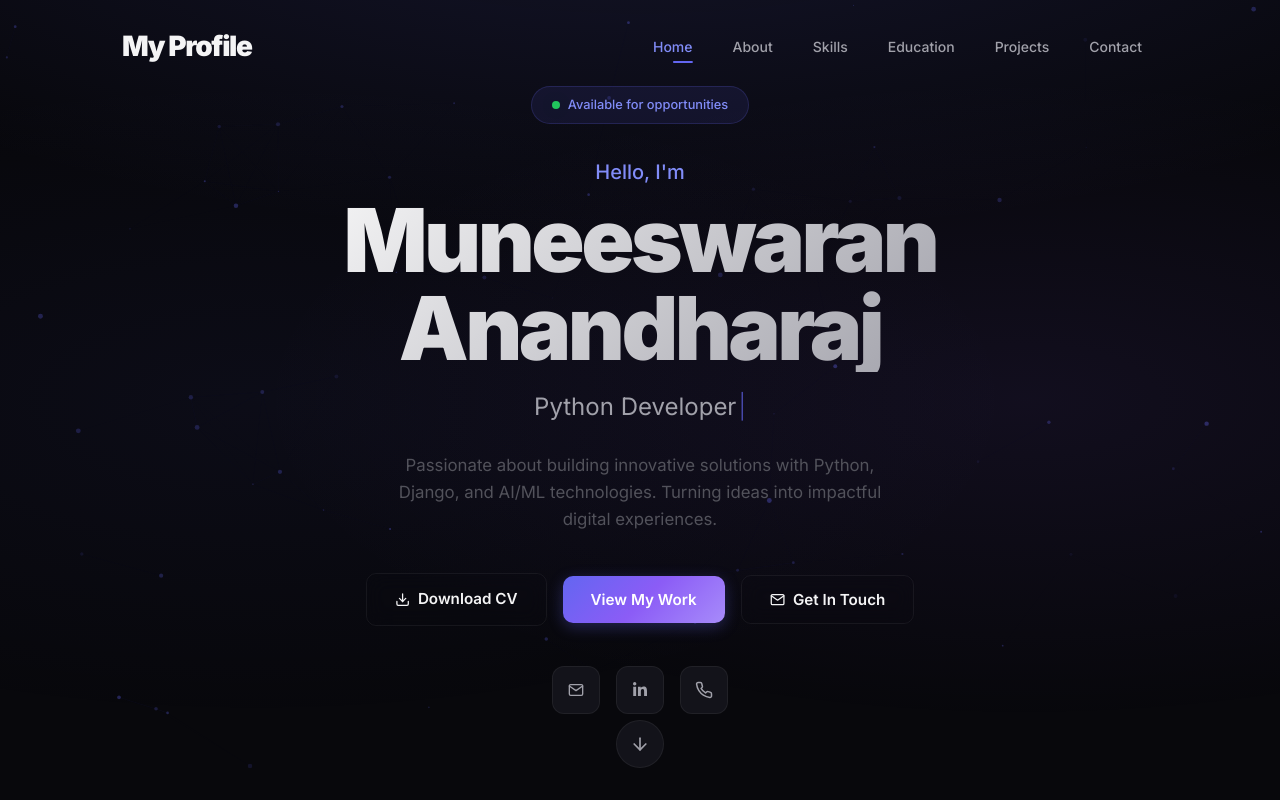
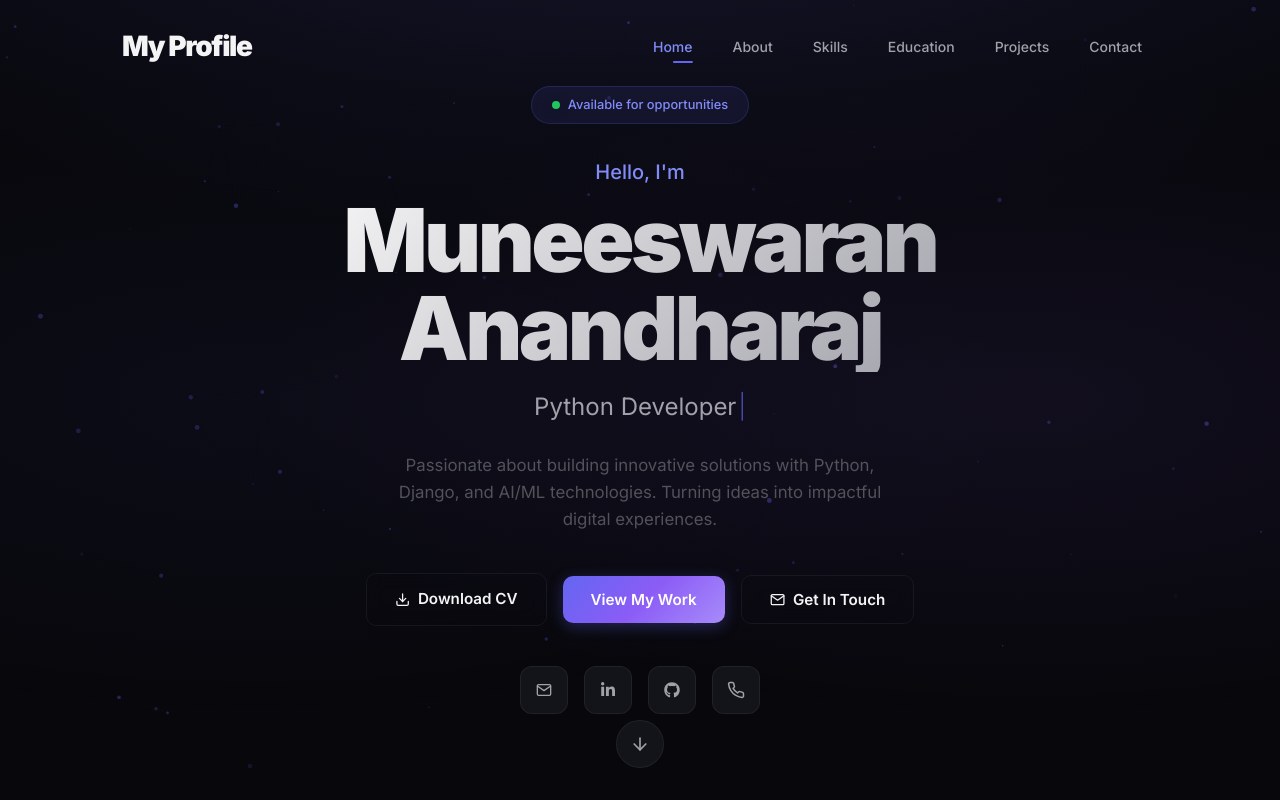
Before and after one commit to MuneeswaranAnandharaj/portfolio, a React (Vite) app: page / in a window 1280 px wide. Shown: the top 800 px of the page. Built offline with nearby package versions, Linux system fonts and the light colour scheme.

Commit message:
Add GitHub profile to hero section

```diff
--- a/src/components/Hero.jsx
+++ b/src/components/Hero.jsx
@@ -125,6 +125,15 @@ export default function Hero() {
             <FaLinkedinIn />
           </motion.a>
           <motion.a
+            href="https://github.com/MuneeswaranAnandharaj"
+            target="_blank"
+            rel="noopener"
+            whileHover={{ y: -3, scale: 1.1 }}
+            whileTap={{ scale: 0.9 }}
+          >
+            <FaGithub />
+          </motion.a>
+          <motion.a
             href="tel:+919344272624"
             whileHover={{ y: -3, scale: 1.1 }}
             whileTap={{ scale: 0.9 }}
```
